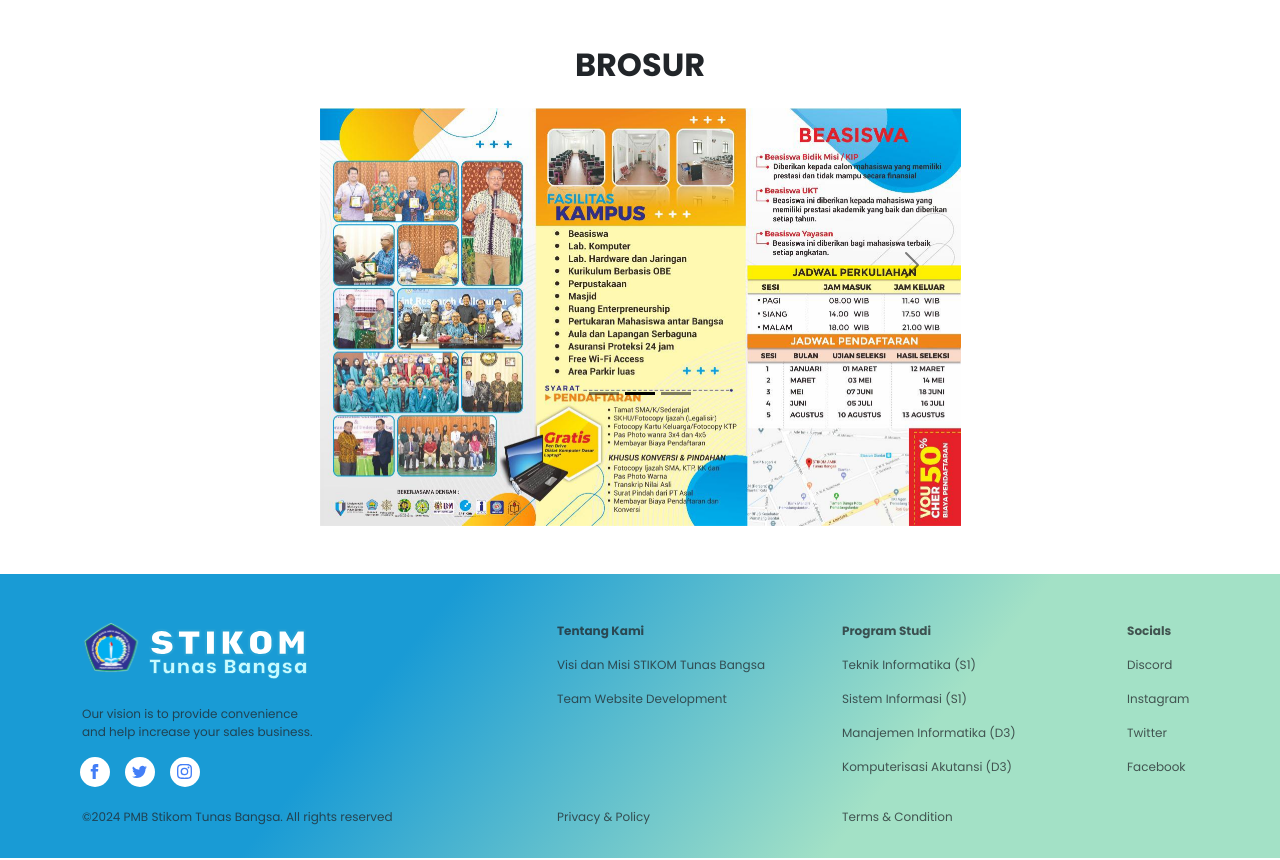
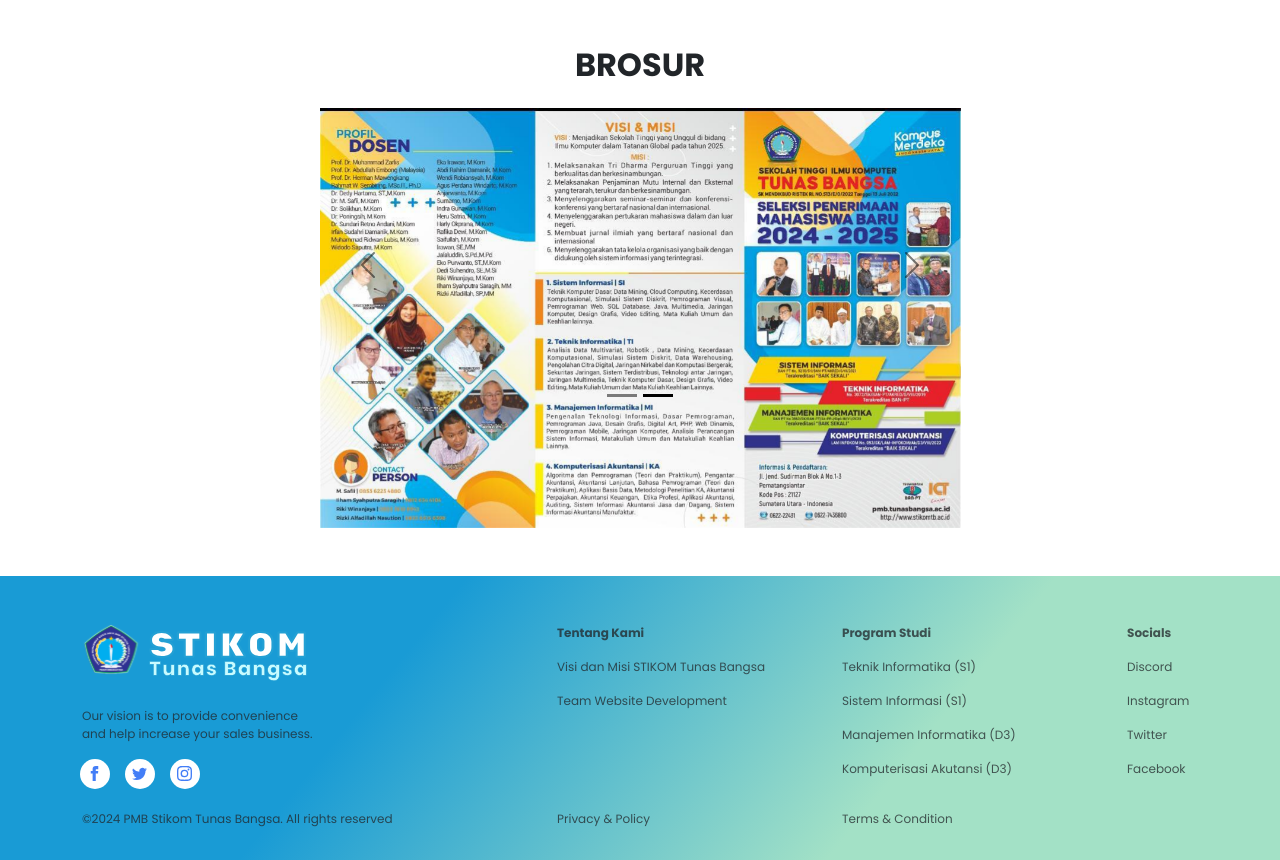
Before and after one commit to Fullstack-collaboration/PMB_TunasBangsa, a React (Vite) app: page / in a window 1280 px wide. Shown: the part 1445-2305 px from the top of the page. Built offline with nearby package versions, Linux system fonts and the light colour scheme.

Commit message:
fix brosur carousel

```diff
--- a/src/components/homepage/CarouselBrosur.jsx
+++ b/src/components/homepage/CarouselBrosur.jsx
@@ -1,6 +1,7 @@
 import React from 'react';
 import Carousel from 'react-bootstrap/Carousel';
 import brosur1 from "../../assets/img/brosur1.jpeg";
+import brosur2 from "../../assets/img/brosur2.jpeg";
 
 const captionContainerStyle = {
   position: 'relative',
@@ -26,32 +27,10 @@ const CarouselBrosur = () => {
     <Carousel data-bs-theme="dark" className='h-75' >
       <Carousel.Item>
         <img src={brosur1} className='w-100' alt="First slide" />
-        {/* <div style={captionContainerStyle}>
-          <Carousel.Caption style={captionStyle}>
-            <h3>First slide label</h3>
-            <p>Nulla vitae elit libero, a pharetra augue mollis interdum.</p>
-          </Carousel.Caption>
-        </div> */}
       </Carousel.Item>
       <Carousel.Item>
-        <img src={brosur1} className='w-100' alt="First slide" />
-        {/* <div style={captionContainerStyle}>
-          <Carousel.Caption style={captionStyle}>
-            <h3>First slide label</h3>
-            <p>Nulla vitae elit libero, a pharetra augue mollis interdum.</p>
-          </Carousel.Caption>
-        </div> */}
+        <img src={brosur2} className='w-100' alt="First slide" />
       </Carousel.Item>
-      <Carousel.Item>
-        <img src={brosur1} className='w-100' alt="First slide" />
-        {/* <div style={captionContainerStyle}>
-          <Carousel.Caption style={captionStyle}>
-            <h3>First slide label</h3>
-            <p>Nulla vitae elit libero, a pharetra augue mollis interdum.</p>
-          </Carousel.Caption>
-        </div> */}
-      </Carousel.Item>
-
     </Carousel>
   );
 };
```
